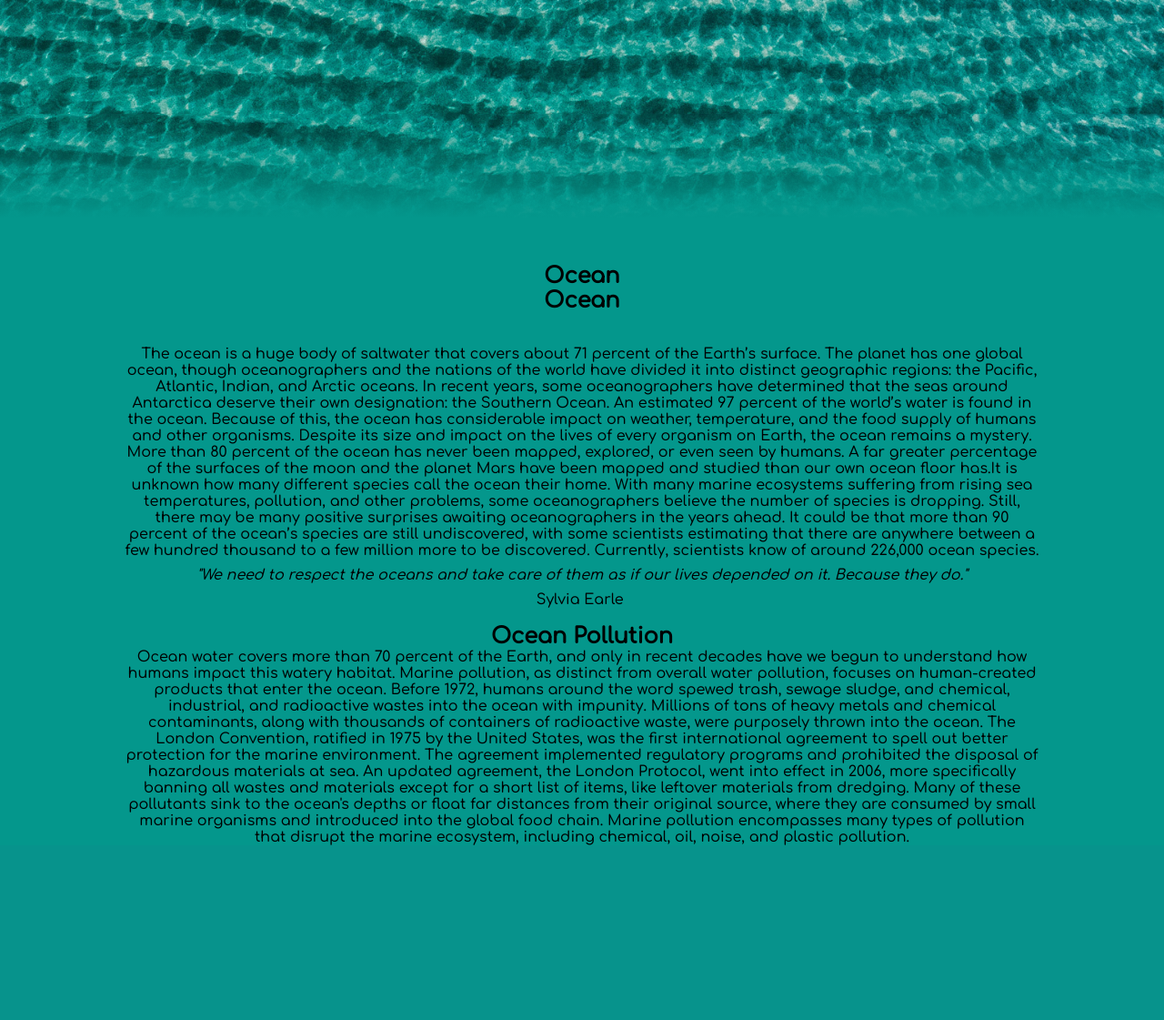
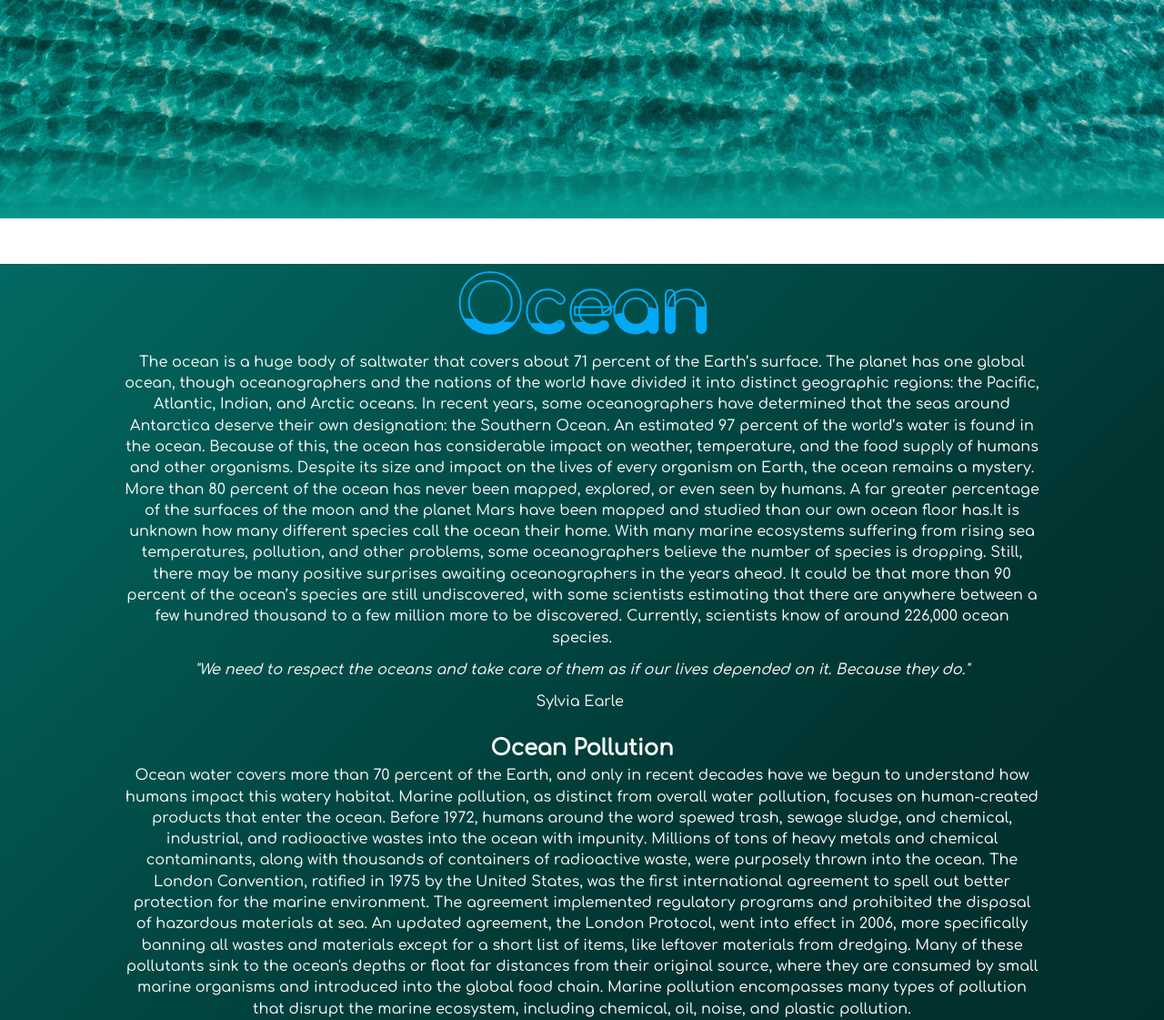
Before and after one commit to apantzar/webDev2021, a PHP site: page / in a window 1280 px wide. Shown: the part 750-1871 px from the top of the page at 91% size. Before the commit the page ends 1679 px from the top, so only its background shows below. Run offline with PHP 8.4, Linux system fonts and the light colour scheme; some libraries are stand-ins or nearby versions.

Commit message:
Menu Idea 2

```diff
--- a/style.css
+++ b/style.css
@@ -6,11 +6,7 @@
     padding: 0;
     font-family: 'Comfortaa',sans-serif;
 }
-body
-{
-    background: #04978c;
-    min-height: 1500px;
-}
+
 .mainpage
 {
     position: relative;
@@ -97,7 +93,75 @@ section img
     align-items: center;
 }
 
-.header-10
+
+
+.try{
+    font-family: "Proxima Nova",sans-serif;
+    font-weight: 400;
+    font-size: 1.6rem;
+    margin: 0;
+    width: 100%;
+    height: 100%;
+    padding-top: 50px;
+    background:linear-gradient(-45deg,#04978c,#011f1d,#013330, #04978c);
+    background-size: 400% 400%;
+    color: rgb(245, 245, 245);
+    line-height: 1.45;
+    scroll-padding-top: 70px;
+    scroll-behavior: smooth;
+    height: 100%;
+    box-sizing: border-box;
+    font-size: 100.5%;
+    -webkit-font-smoothing: antialiased;
+    -moz-osx-font-smoothing: grayscale;
+    font-family: sans-serif;
+    -ms-text-size-adjust: 100%;
+    -webkit-text-size-adjust: 100%;
+    animation: change 8s ease-in-out infinite ;
+}
+@keyframes change
 {
-    background-color: floralwhite;
+    0%
+    {
+        background-position: 0% 50%;
+    }
+    50%
+    {
+        background-position: 100% 50%;
+    }
+    100.5%
+    {
+        background-position: 0% 50%;
+    }
 }
+.FirstHeader
+{
+    position: relative;
+}
+.FirstHeader h2{
+    left:50%;
+    position: absolute;
+    transform: translate(-50%,-50%);
+    font-size: 5em;
+}
+.FirstHeader h2:nth-child(1)
+{
+    color: transparent;
+    -webkit-text-stroke: 2px #03a9f4;
+}
+
+.FirstHeader h2:nth-child(2)
+{
+    color: #03a9f4;
+    animation: animate 4s ease-in-out infinite;
+}
+
+@keyframes animate{
+    0%,100%
+    {
+        clip-path: polygon(0% 45%,15% 44%,32% 50%,54% 60%,70% 61%,84% 59%,100% 52%,100% 100%, 0% 100%);
+    }
+    50%{
+        clip-path: polygon(0% 60%,16% 65%,34% 66%,51% 62%,67% 50%,84% 45%,100% 46%,100% 100%, 0% 100%);
+    }
+}
```
